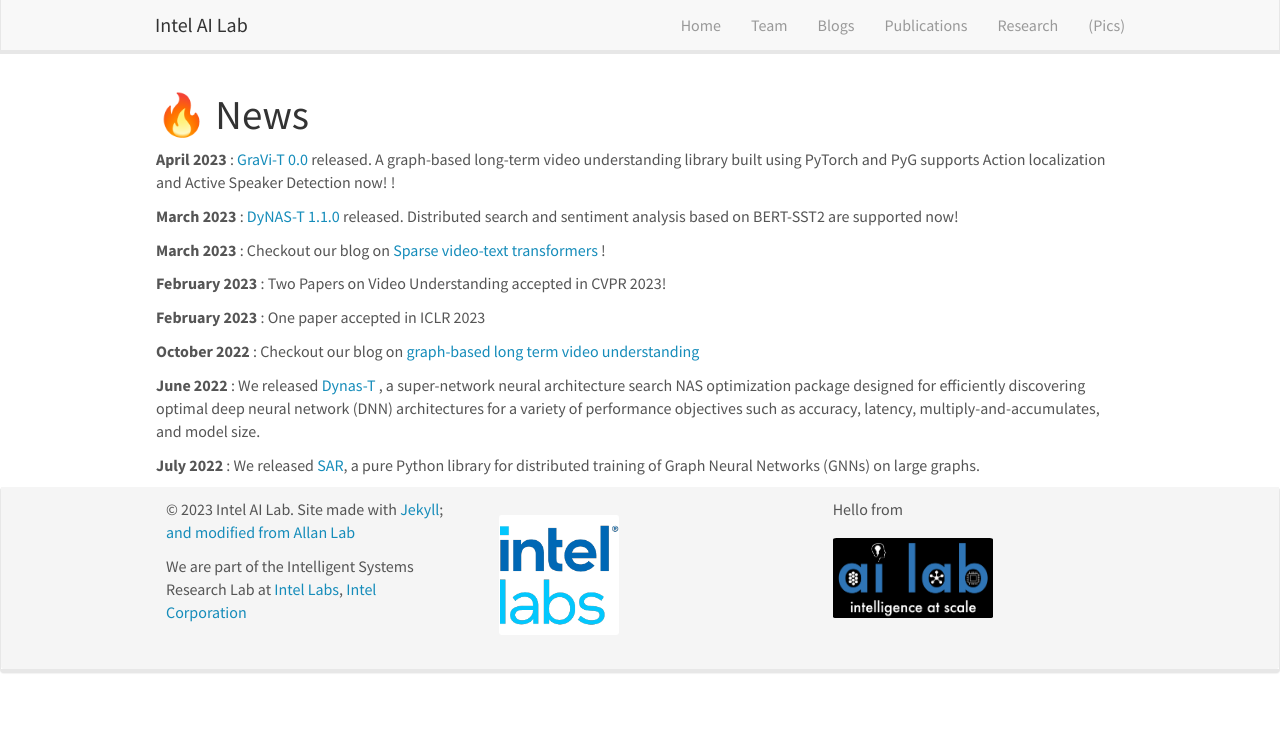
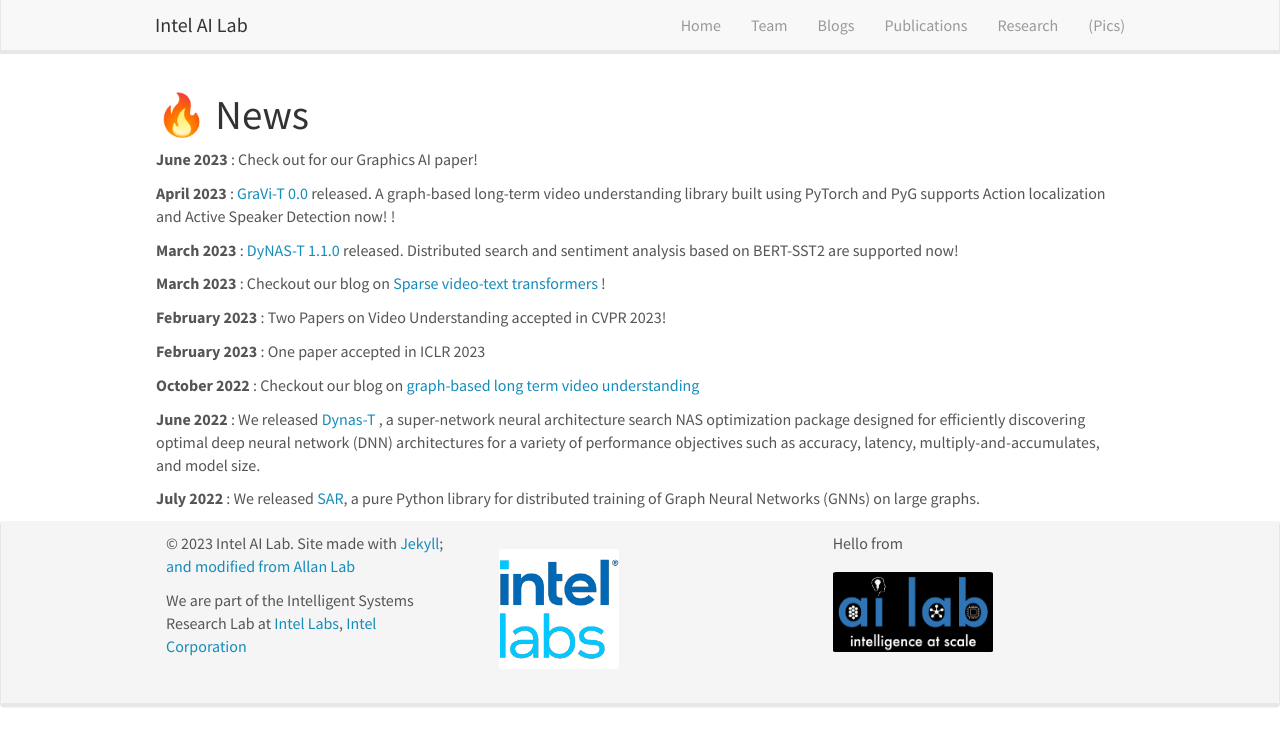
Before and after one commit to intelailabpage/intelailabpage.github.io, a Jekyll site: the page built from _pages/allnews.md, in a window 1280 px wide. Shown: the top 746 px of the page. Built offline with Jekyll 4.4.1, drawn with Linux system fonts in a browser that asks for light colours; nearby versions of some CDN libraries.

Commit message:
Update news.yml

```diff
--- a/_data/news.yml
+++ b/_data/news.yml
@@ -1,3 +1,5 @@
+- date: June 2023
+  headline: Check out for our Graphics AI paper!
 
 - date: April 2023
   headline: <a href="https://github.com/IntelLabs/GraVi-T"> GraVi-T 0.0 </a>released. A graph-based long-term video understanding library built using PyTorch and PyG supports Action localization and Active Speaker Detection now! !
```
